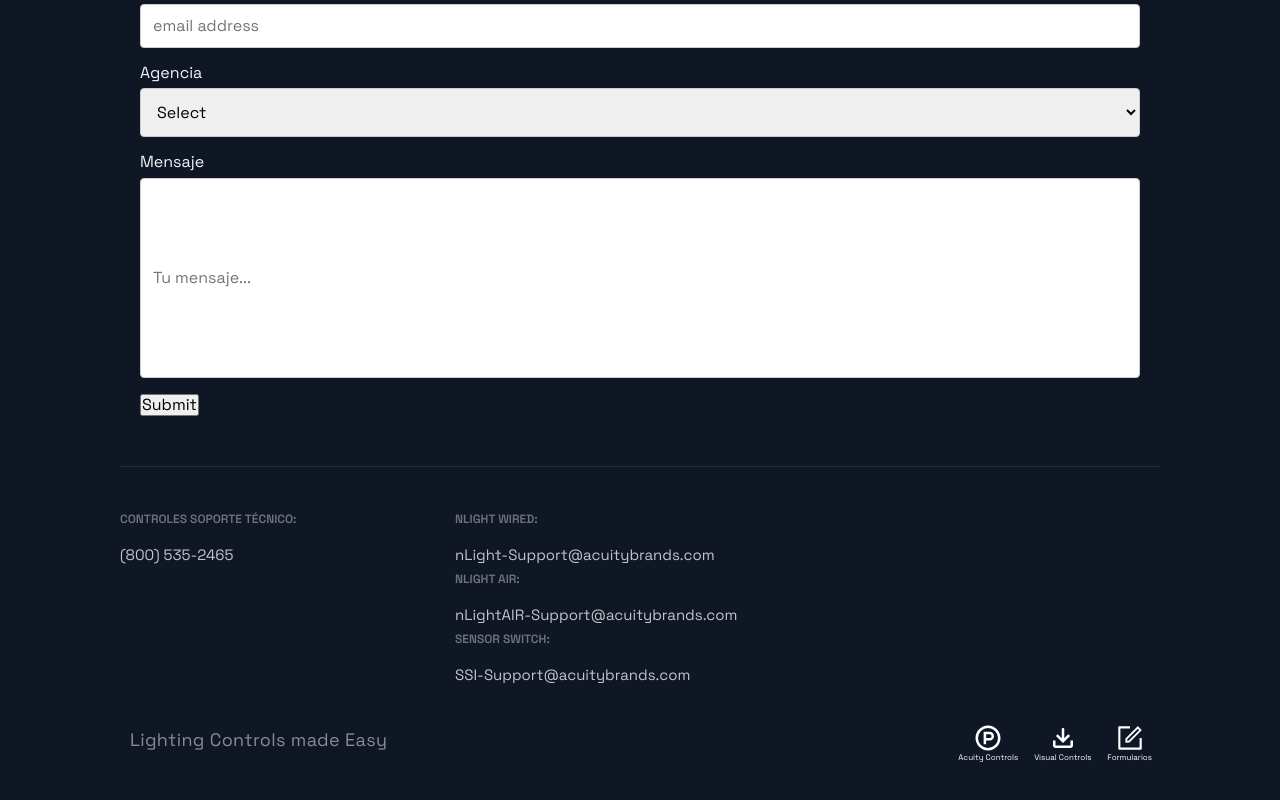
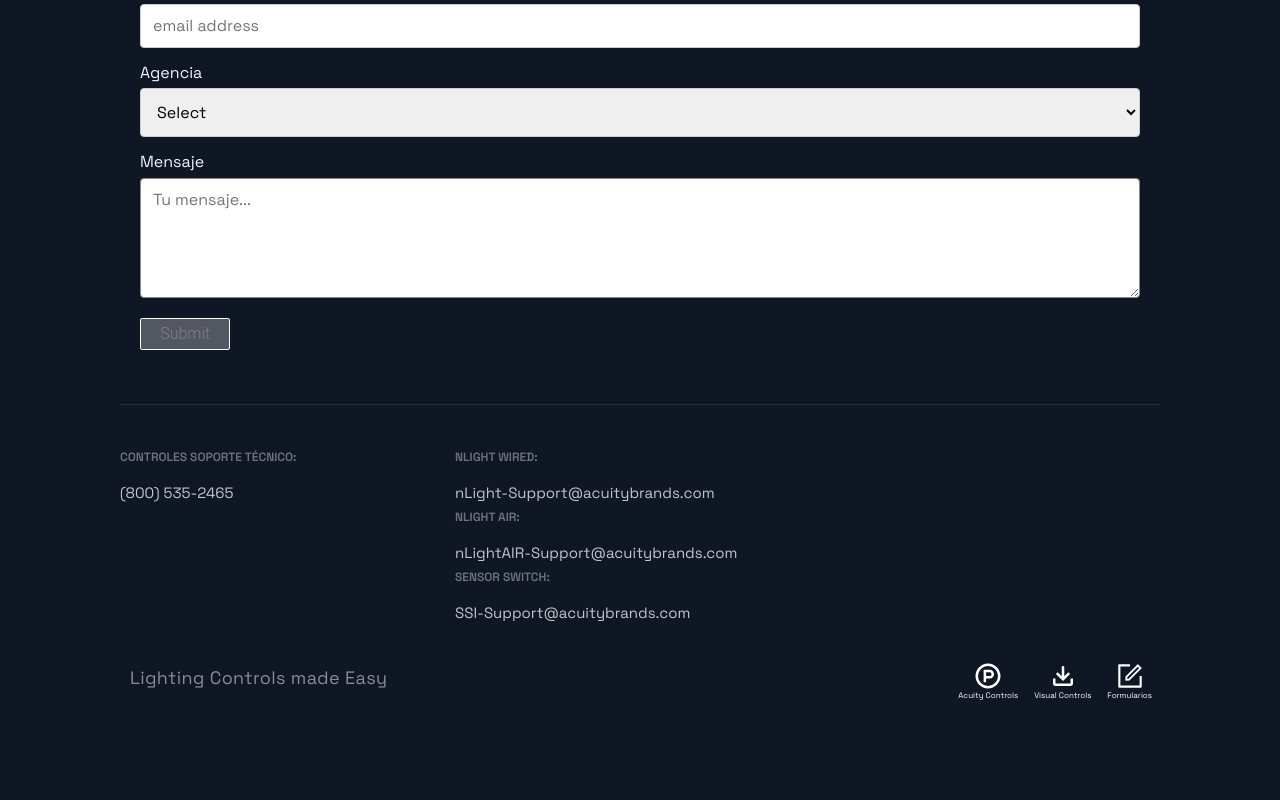
Before and after one commit to rogercerpa/controlsplaybook, a Next.js app: page / in a window 1280 px wide. Shown: the part 4783-5583 px from the top of the page. After the commit the page ends 5542 px from the top, so only its background shows below. Built offline with nearby package versions, Linux system fonts and the light colour scheme.

Commit message:
added SOO document, updated styling for contact seccion

```diff
--- a/src/components/Contactos/Contactos.js
+++ b/src/components/Contactos/Contactos.js
@@ -1,7 +1,7 @@
 import React from 'react';
 import {Formik, Form, Field, ErrorMessage} from 'formik'
 import { Section, SectionDivider, SectionTitle, SectionText } from '../../styles/GlobalComponents';
-import { Box, Boxes, BoxNum, BoxText, FormContainer, Field1, Field2, Field3 } from './ContactosStyles';
+import { Box, Boxes, BoxNum, BoxText, FormContainer, Field1, Field2, Field3, Button1 } from './ContactosStyles';
 import { contactos } from '../../constants/constants';
 
 
@@ -56,10 +56,10 @@ const Contactos = () => (
             <ErrorMessage name='agency' component='div' />
 
           <label for='message'>Mensaje</label>
-            <Field3 type='text' name='message' placeholder='Tu mensaje...' ></Field3>
+            <Field3 type='text' name='message' placeholder='Tu mensaje...'  ></Field3>
             <ErrorMessage name='message' component='div' />
 
-          <button type='submit' disabled={isSubmitting}>Submit</button>
+          <Button1 type='submit' disabled={true}>Submit</Button1>
         </Form>
       )}
       </Formik>
--- a/src/components/Contactos/ContactosStyles.js
+++ b/src/components/Contactos/ContactosStyles.js
@@ -157,9 +157,9 @@ width: 100%;
   margin-bottom: 16px;
   resize: vertical;
 `
-export const Field3 = styled.input`
+export const Field3 = styled.textarea`
 width: 100%;
-height: 200px;
+height: 120px;
   padding: 12px;
   border: 1px solid #ccc;
   border-radius: 4px;
@@ -167,4 +167,28 @@ height: 200px;
   margin-top: 6px;
   margin-bottom: 16px;
   resize: vertical;
+  border: 1px solid #888;
 `
+export const Button1 = styled.button`
+ display:inline-block;
+ padding:0.35em 1.2em;
+ border:0.1em solid #FFFFFF;
+ margin:0 0.3em 0.3em 0;
+ border-radius:0.12em;
+ box-sizing: border-box;
+ text-decoration:none;
+ font-family:'Roboto',sans-serif;
+ font-weight:300;
+ color:#808080;
+ text-align:center;
+ transition: all 0.2s;
+&:hover {
+color:#000000;
+ background-color:#FFFFFF;
+}
+@media ${props => props.theme.breakpoints.sm}{
+ a.button1{
+  display:block;
+  margin:0.4em auto;
+}
+`
--- a/src/components/Downloads/Downloads.js
+++ b/src/components/Downloads/Downloads.js
@@ -8,7 +8,7 @@ const Downloads = () => {
     return (
         <GridContainer>
 
-            {downloads.map(({ id, title, subtitle, descriptions, image, link }) => (
+            {downloads.map(({ id, title, subtitle, descriptions, image, link, features }) => (
                 <BlogCard key={id}>
                     <Img src={image} />
                     <TitleContent>
@@ -18,7 +18,7 @@ const Downloads = () => {
                     </TitleContent>
                     <CardInfo>{descriptions}</CardInfo>
                     <TagList>
-                        <Tag></Tag>
+                        <Tag>{features}</Tag>
                     </TagList>
                     <UtilityList>
                         <ExternalLinks href={link} target="_blank">Descargar</ExternalLinks>
--- a/src/constants/constants.js
+++ b/src/constants/constants.js
@@ -148,7 +148,7 @@ export const downloads = [
     descriptions: 'Crea tu secuencia de operaciones y solicita tu RFA hoy!' ,
     features: ['PDF', 'Design', 'Quote'],
     image: '/images/Download1.jpg',
-    link:'/documents/dummy.pdf',
+    link: '/documents/SOO-V1.082921.pdf',
   },
 
 {
@@ -156,7 +156,7 @@ export const downloads = [
     title: "Crear RFA",
     subtitle:'Instruciones para Ingresa un RFA',
     descriptions: 'Instrucciones para crear un RFA.' ,
-    features: ['PDF', 'Design', 'Quote'],
+    features: [''],
     image: '/images/Download1.jpg',
     link:'/documents/RFA-Creation-V1.082721.pdf',
   },
@@ -166,7 +166,7 @@ export const downloads = [
     title: "Revision RFA",
     subtitle:'Instruciones para Ingresar una revision',
     descriptions: 'Instrucciones para solicitar una revision de tu proyecto' ,
-    features: ['PDF', 'Design', 'Quote'],
+    features: [''],
     image: '/images/Download1.jpg',
     link:'/documents/RFA-Revision-V1.082721.pdf',
   },
@@ -175,9 +175,9 @@ export const downloads = [
     title: "Importar BOM",
     subtitle:'De RFA BOM a Cotizacion',
     descriptions: 'Instrucciones para importar tu lista de materiales de controles a Agile quote.' ,
-    features: ['PDF', 'Design', 'Quote'],
+    features: ['PROXIMAMENTE DISPONIBLE!'],
     image: '/images/Download1.jpg',
-    link:'/documents/dummy.pdf',
+    link:'/',
   },
 
 ];
```
Also changed, not shown: 1 other file (tests, documents, lock files or other folders).
